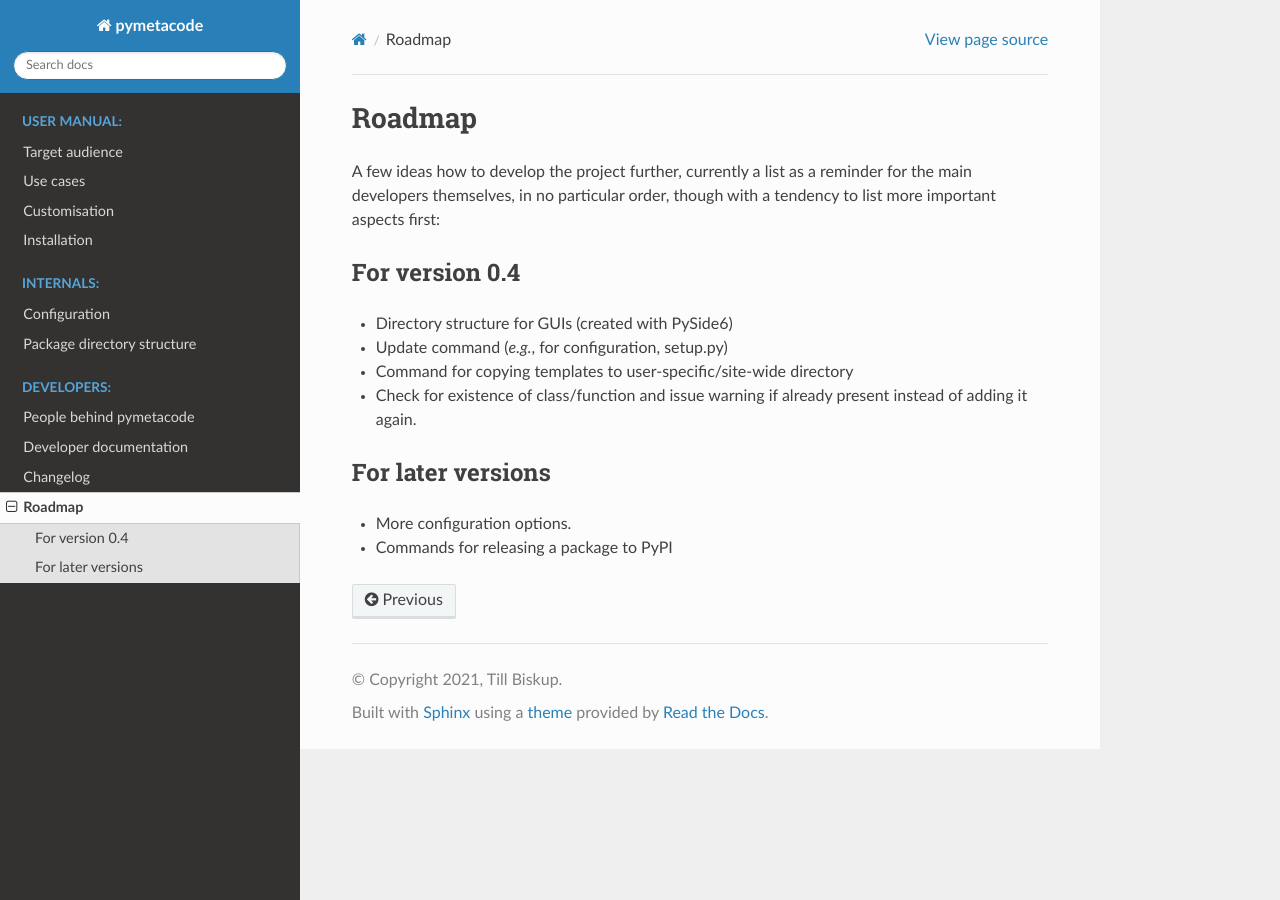
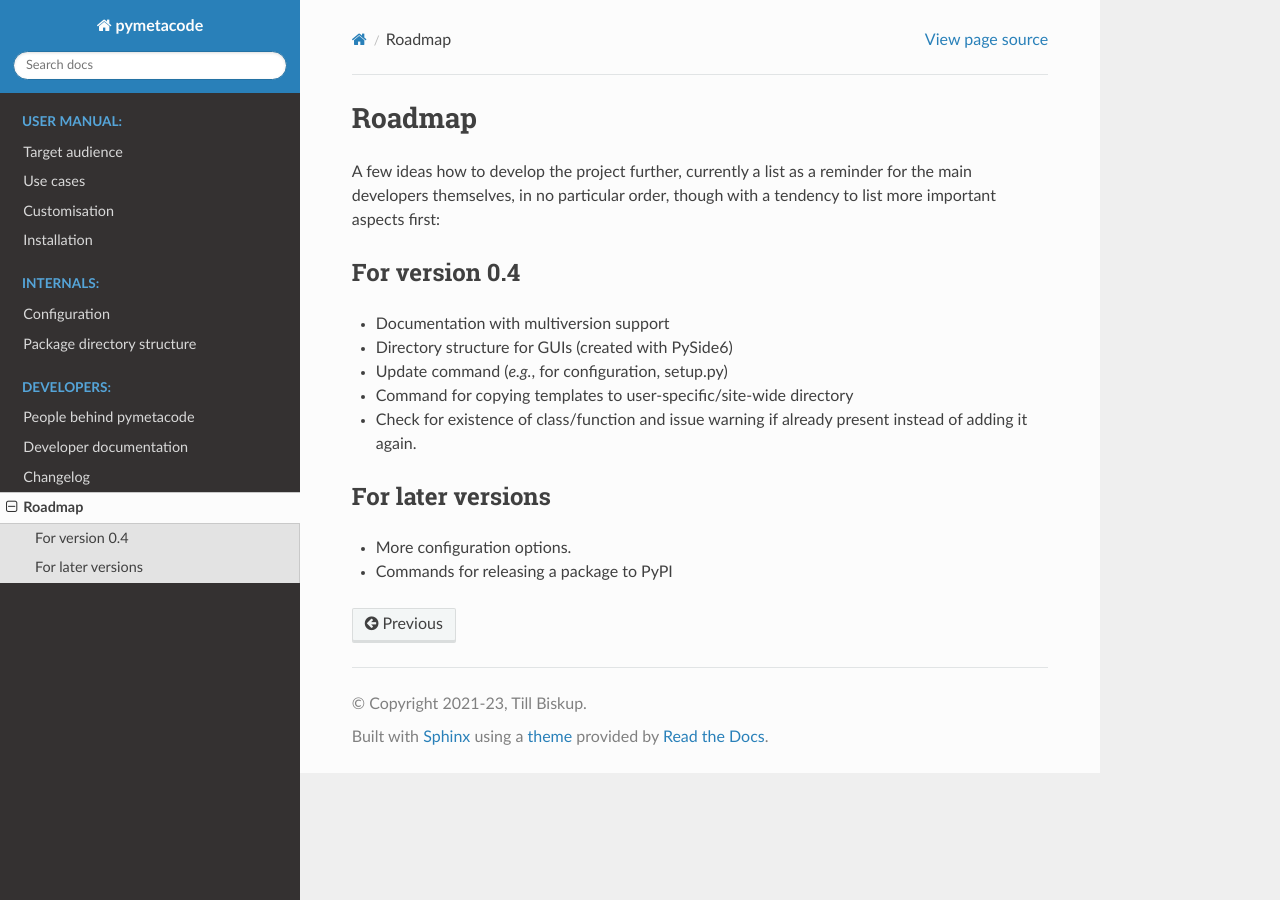
Before and after one commit to tillbiskup/pymetacode, a Sphinx documentation site: the page built from docs/roadmap.rst, in a window 1280 px wide. Built offline with Sphinx 7.4.7 and the Read the Docs theme 2.0.0, drawn with Linux system fonts in a browser that asks for light colours; pages that are not in the unit, such as notebooks, are missing from menus.

Commit message:
Update date (range) and roadmap

```diff
--- a/docs/conf.py
+++ b/docs/conf.py
@@ -17,7 +17,7 @@ with open(os.path.join(os.path.dirname(__file__), '..', 'VERSION')) as \
     release_ = version_file.read().strip()
 
 project = 'pymetacode'
-copyright = '2021, Till Biskup'
+copyright = '2021-23, Till Biskup'
 author = 'Till Biskup'
 
 # The short X.Y version
--- a/docs/roadmap.rst
+++ b/docs/roadmap.rst
@@ -7,6 +7,8 @@ A few ideas how to develop the project further, currently a list as a reminder f
 
 For version 0.4
 ===============
+
+* Documentation with multiversion support
 
 * Directory structure for GUIs (created with PySide6)
 
```
Also changed, not shown: 1 other file.
